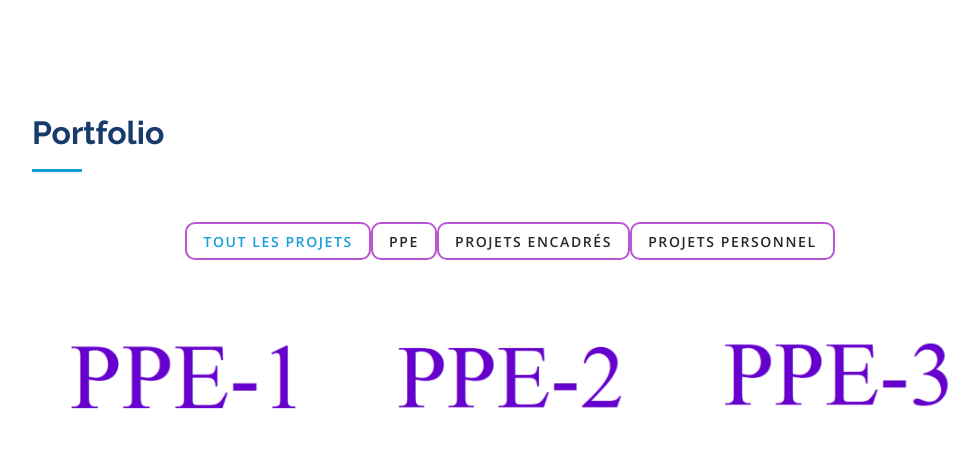
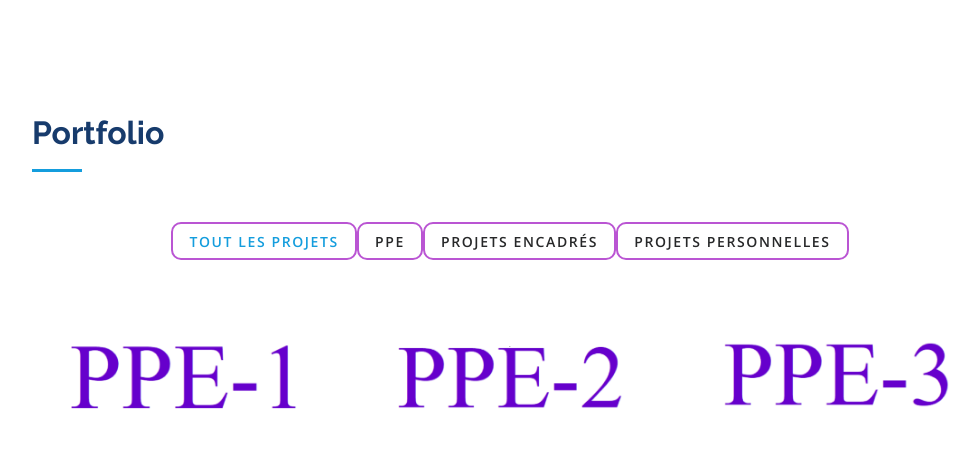
Before and after one commit to lefeuj/Portfolio, a PHP site: page / in a window 1280 px wide. Shown: the part 3885-4344 px from the top of the page, without its empty margins (280-1260 px from the left). Run offline with PHP 8.4, Linux system fonts and the light colour scheme.

Commit message:
changement exam

```diff
--- a/index.php
+++ b/index.php
@@ -299,7 +299,7 @@
                 <li data-filter="*" class="btn btncv filter-active">Tout les Projets</li>
                 <li data-filter=".filter-PPE" class="btn btncv">PPE</li>
                 <li data-filter=".filter-PE" class="btn btncv">Projets Encadrés</li>
-                <li data-filter=".filter-PP" class="btn btncv">Projets Personnel</li>
+                <li data-filter=".filter-PP" class="btn btncv">Projets Personnelles</li>
               </ul>
             </div>
           </div>
```
